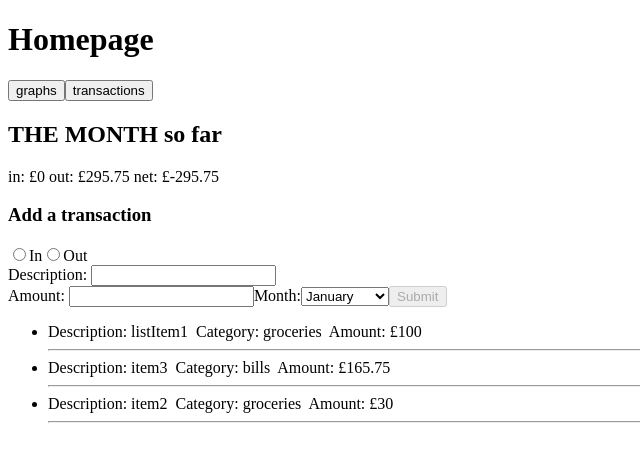
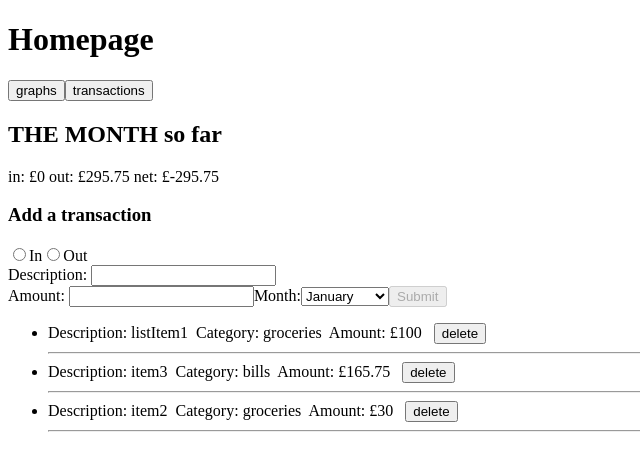
Before and after one commit to JThompson-scottlogic/budgeting-app, an Angular app: page /home in a window 1280 px wide. Shown: the top 470 px of the page, without its empty margins (0-640 px from the left). Built offline with nearby package versions, Linux system fonts and the light colour scheme.

Commit message:
adds deleting posts

```diff
--- a/src/app/items.service.ts
+++ b/src/app/items.service.ts
@@ -50,4 +50,10 @@ export class ItemsService {
       }
     ))
   }
+
+  deleteItemById = (id:number):void => {
+    this.itemsList.splice(this.itemsList.findIndex((item) => item.id === id) , 1)
+    this.itemsListObservable$.next(this.itemsList);
+    console.log(`item with id ${id} deleted`);
+  }
 }
--- a/src/app/recent-transactions/recent-transactions.component.html
+++ b/src/app/recent-transactions/recent-transactions.component.html
@@ -2,7 +2,8 @@
     <li *ngFor='let item of itemsList'>
         <span>Description: {{item.description}}</span>&nbsp;
         <span>Category: {{item.category}}</span>&nbsp;
-        <span>Amount: £{{formatAmount(item.amount)}}</span>
+        <span>Amount: £{{formatAmount(item.amount)}}</span> &nbsp;
+        <button (click)='deleteItemById(item.id)'>delete</button>
         <hr>
     </li>
 </ul>
--- a/src/app/recent-transactions/recent-transactions.component.ts
+++ b/src/app/recent-transactions/recent-transactions.component.ts
@@ -16,6 +16,10 @@ export class RecentTransactionsComponent implements OnInit {
     Math.floor(amount*100)/100
   )
 
+  deleteItemById = (id:number):void => {
+    this.itemsService.deleteItemById(id);
+  }
+
   constructor(public itemsService: ItemsService) {
     itemsService.getLatestItems().subscribe((itemsList) => {this.itemsList = itemsList});
    }
```
